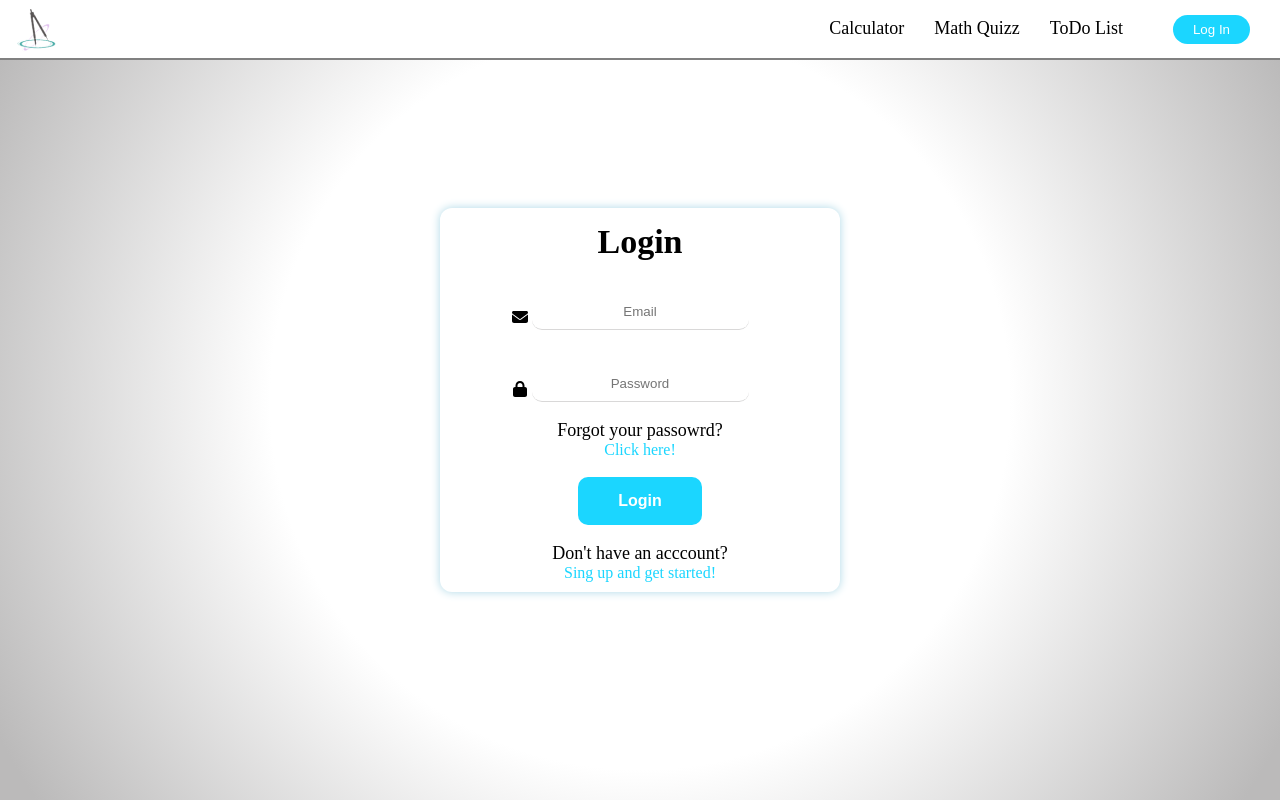
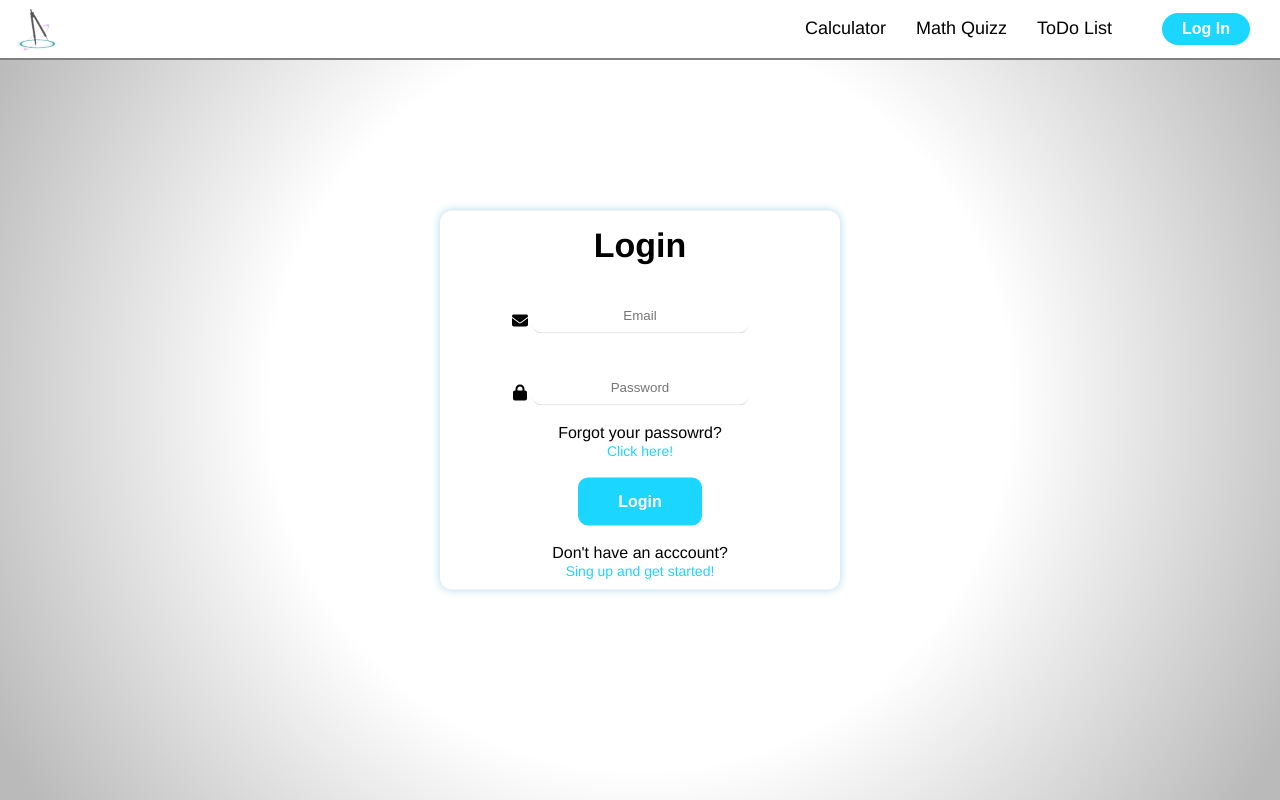
Before and after one commit to dnscrst/utility-project, a Vue app: page /login in a window 1280 px wide. Built offline with nearby package versions, Linux system fonts and the light colour scheme; what vue-simple-alert would draw is missing.

Commit message:
Fixed Login Errors

```diff
--- a/src/components/HamburgerMenu.vue
+++ b/src/components/HamburgerMenu.vue
@@ -46,7 +46,7 @@ export default {
             transform: translateY(7px);
         }
 
-        @media only screen and (min-width: 768px) {
+@media only screen and (min-width: 768px) {
             display: none;
         }
     }
--- a/src/components/NavBar.vue
+++ b/src/components/NavBar.vue
@@ -88,6 +88,7 @@
  @import '../styles/vars.scss';
  @media only screen and (min-width: 0) {
     .nav-bar {
+      font-family: Helvetica, sans-serif;
       height: 60px;
       top: 0;
       left: 0;
@@ -116,7 +117,17 @@
         color: rgba($color: #000000, $alpha: 1.0);
         font-size: 18px;
       }
-      img{
+      img {
+        cursor: pointer;
+      }
+      button {
+        font-size: 16px;
+        font-weight: bold;
+        color: white;
+        background-color: rgb(27, 214, 255);
+        padding: 7px 35px;
+        border-radius: 33px;
+        border: none;
         cursor: pointer;
       }
     }
@@ -142,7 +153,7 @@
         margin: 0 15px;
         display: inline-block;
         transition: transform .2s;
-        &:hover{
+        &:hover {
           transform: scale(1.1);
           color: rgb(27, 214, 255);
         }
--- a/src/store/modules/auth.js
+++ b/src/store/modules/auth.js
@@ -15,7 +15,7 @@ export const actions = {
             await router.push('/')
 
         }catch(error){
-            window.alert('error')
+            console.log(error)
         }
     },
     async logout({commit}) {
@@ -35,7 +35,7 @@ export const mutations = {
         state.user = user
     },
     SET_LOG(state, isLogged) {
-        console.log(isLogged)
+        //console.log(isLogged)
         state.isLogged = isLogged
     }
 
--- a/src/views/LoginView.vue
+++ b/src/views/LoginView.vue
@@ -5,7 +5,7 @@
         <label class="fa-solid fa-envelope"></label>
         <br>
         <input
-            type="email"
+            type="Email"
             placeholder="Email"
             v-model="user.username">
         <br>
@@ -49,9 +49,8 @@
       },
       methods: {
         handleLogin() {
-          console.log(this.isLogged)
+          //console.log(this.isLogged)
           this.$store.dispatch('login', this.user)
-
         }
       }
     }
@@ -63,21 +62,22 @@
 @import "src/styles/vars.scss";
 @media only screen and (min-width: 0px) {
   .login-page {
+    font-family: Helvetica, sans-serif;
     position: absolute;
     top: 50%;
     left: 50%;
     transform: translate(-50%, -50%);
-    form{
+    form {
       background: white;
-      width: 250px;
+      width: 350px;
       border-radius: 12px;
       text-align: center;
       padding-bottom: 10px;
       box-shadow: 0 0 10px lightblue;
-      h2{
+      h2 {
         padding: 15px 0;
       }
-      input{
+      input {
         padding: 10px 0;
         border: none;
         border-bottom: 1px solid $light-grey;
@@ -91,8 +91,8 @@
         }
 
       }
-      button{
-        padding: 10px 20px;
+      button {
+        padding: 10px 30px;
         border: none;
         background-color: rgb(27, 214, 255);
         border-radius: 10px;
@@ -100,15 +100,19 @@
         color: white;
         cursor: pointer;
       }
-      a{
+      a {
         text-decoration: none;
         color: rgb(27, 214, 255);
         cursor: pointer;
+        font-size: 12px;
       }
       .fa-solid, .fa-envelope,
       .fa-solid, .fa-lock {
         margin-right: 210px;
         margin-bottom: -30px;
+      }
+      p {
+        font-size: 12px;
       }
     }
 
@@ -116,7 +120,7 @@
   }
 @media only screen and (min-width: 768px) {
   .login-page {
-    form{
+    form {
       width: 400px;
       h2 {
         font-size: 34px;
@@ -133,12 +137,15 @@
         }
       }
       p {
-        font-size: 18px;
+        font-size: 16px;
       }
       .fa-solid, .fa-envelope,
       .fa-solid, .fa-lock {
         margin-right: 240px;
         margin-bottom: -33px;
+      }
+      a{
+        font-size: 14px;
       }
     }
   }
--- a/src/views/RegisterView.vue
+++ b/src/views/RegisterView.vue
@@ -55,6 +55,7 @@
 @import "src/styles/vars.scss";
 @media only screen and (min-width: 0px) {
     .register-page {
+        font-family: Helvetica, sans-serif;
         position: absolute;
         top: 50%;
         left: 50%;
@@ -62,7 +63,7 @@
         form {
             position: relative;
             background: white;
-            width: 250px;
+            width: 350px;
             border-radius: 12px;
             text-align: center;
             padding-bottom: 10px;
@@ -83,7 +84,7 @@
                     outline: none;
                 }
             }
-            button{
+            button {
                 padding: 10px 20px;
                 border: none;
                 background-color: rgb(27, 214, 255);
@@ -92,7 +93,7 @@
                 color: white;
                 cursor: pointer;
             }
-            a{
+            a {
                 text-decoration: none;
                 color: rgb(27, 214, 255);
                 cursor: pointer;
```
Also changed, not shown: src/components/BasicHomeComp.vue (+5 -5 lines), src/components/Countdown.vue (+9 -9 lines).
